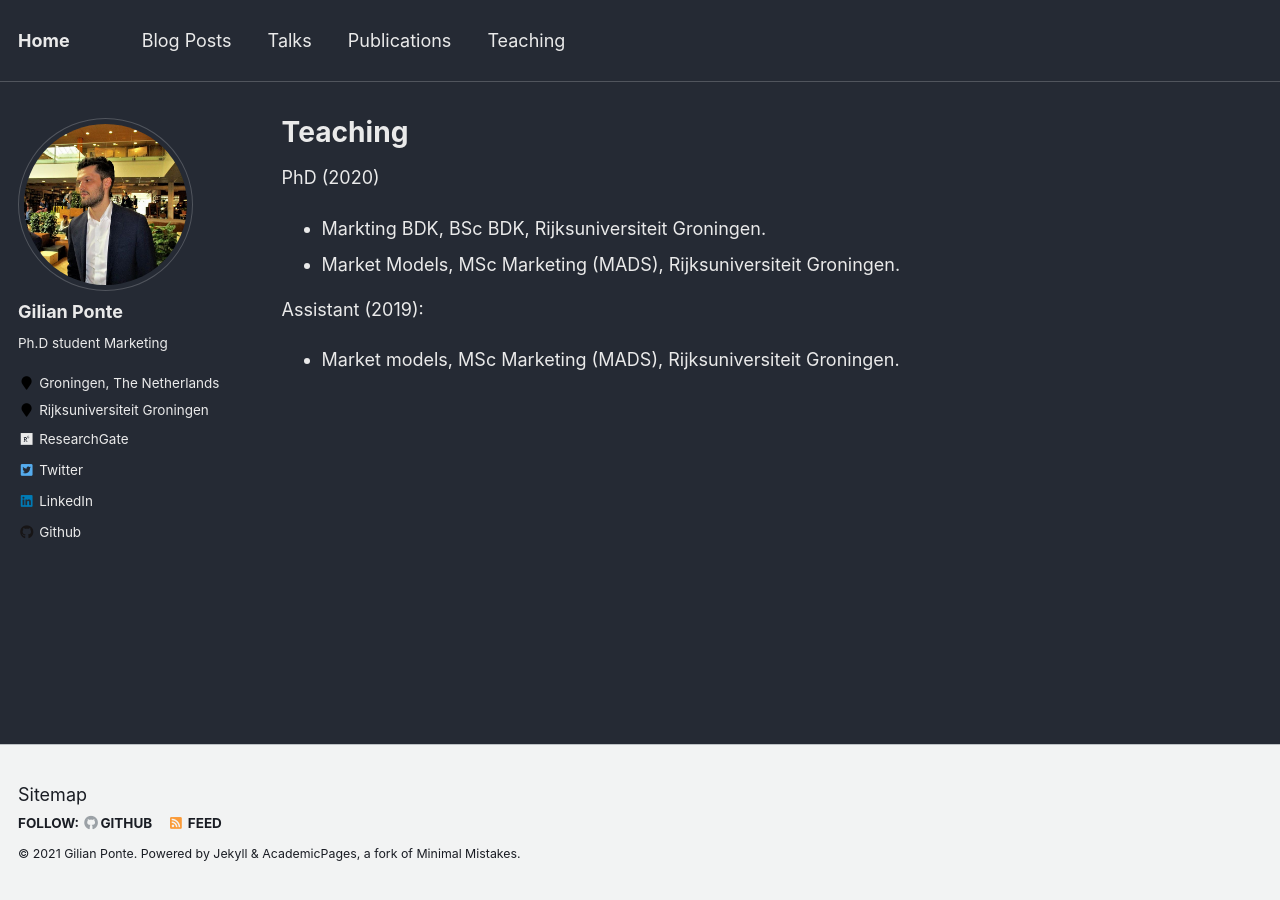
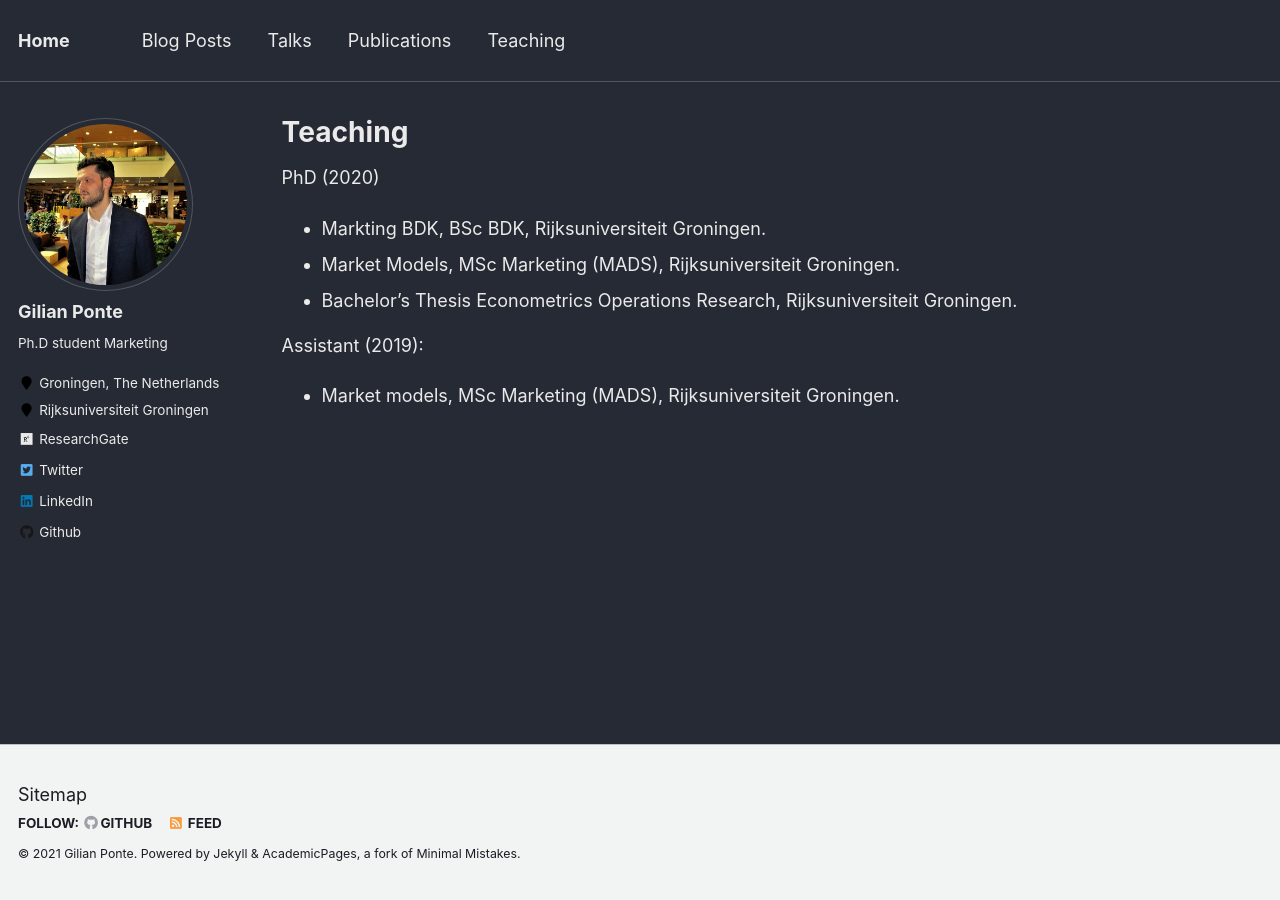
Before and after one commit to GilianPonte/gilianponte.github.io, a Jekyll site: the page built from _pages/teaching.md, in a window 1280 px wide. Built offline with Jekyll 4.4.1, drawn with Linux system fonts in a browser that asks for light colours.

Commit message:
Update teaching.md

```diff
--- a/_pages/teaching.md
+++ b/_pages/teaching.md
@@ -9,6 +9,7 @@ PhD (2020)
 
 - Markting BDK, BSc BDK, Rijksuniversiteit Groningen.
 - Market Models, MSc Marketing (MADS), Rijksuniversiteit Groningen.
+- Bachelor's Thesis Econometrics Operations Research, Rijksuniversiteit Groningen.
 
 Assistant (2019):
 
```
